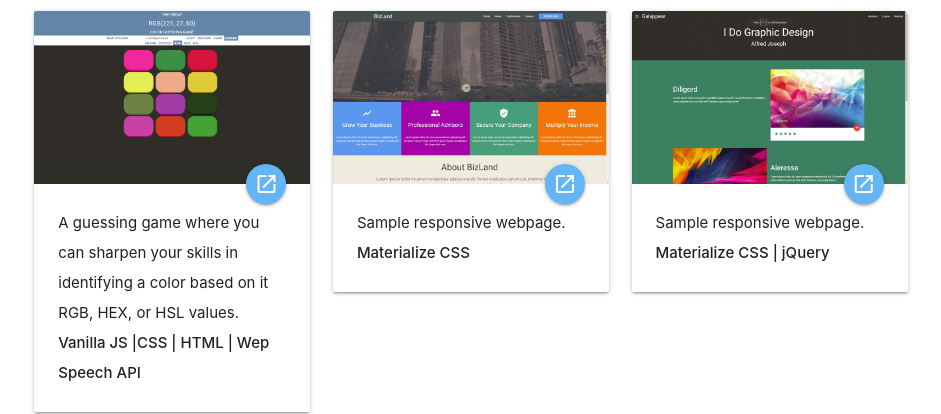
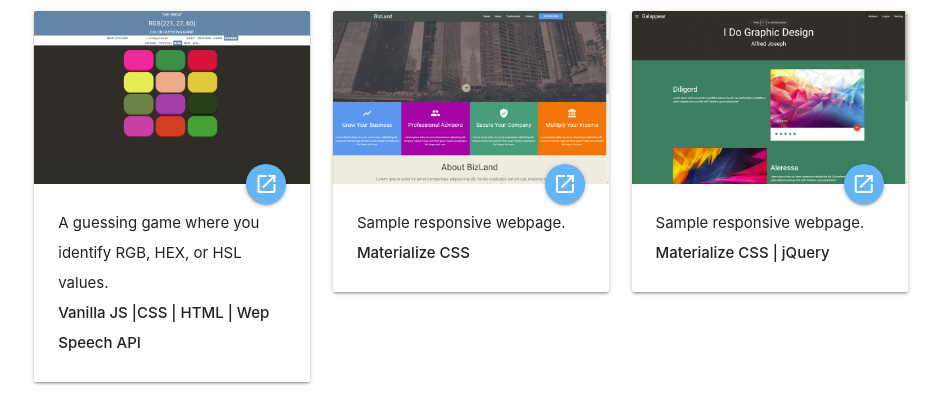
Before and after one commit to ajspeller/portfolio-showcase, a plain HTML site: page index.html in a window 1280 px wide. Shown: the part 797-1211 px from the top of the page, without its empty margins (169-1110 px from the left). Drawn offline with nearby package versions, Linux system fonts and the light colour scheme.

```diff
--- a/index.html
+++ b/index.html
@@ -81,8 +81,7 @@
         <div class="row">
           <div class="col s12 m6 offset-m6 l6 offset-l6">
             <span class="black-text" style="font-weight: 500; font-size: 4em;">
-              <br>
-              MEAN/MERN
+              <br> MEAN/MERN
             </span>
           </div>
         </div>
@@ -125,7 +124,8 @@
               </a>
             </div>
             <div class="card-content">
-              <p>A guessing game where you can sharpen your skills in identifying a color based on it RGB, HEX, or HSL values.
+              <p>A guessing game where you identify RGB, HEX, or HSL values.</p>
+              <p>
                 <strong>Vanilla JS |CSS | HTML | Wep Speech API</strong>
               </p>
             </div>
```
